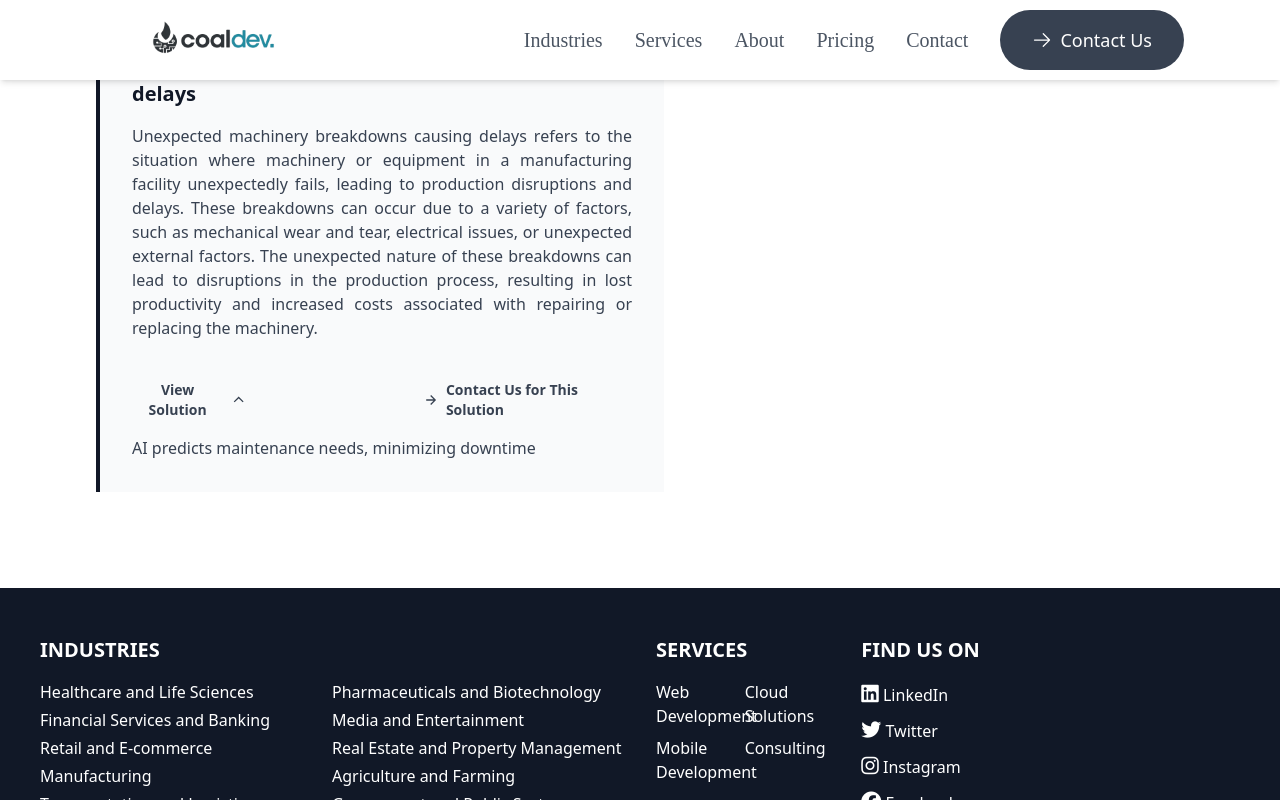
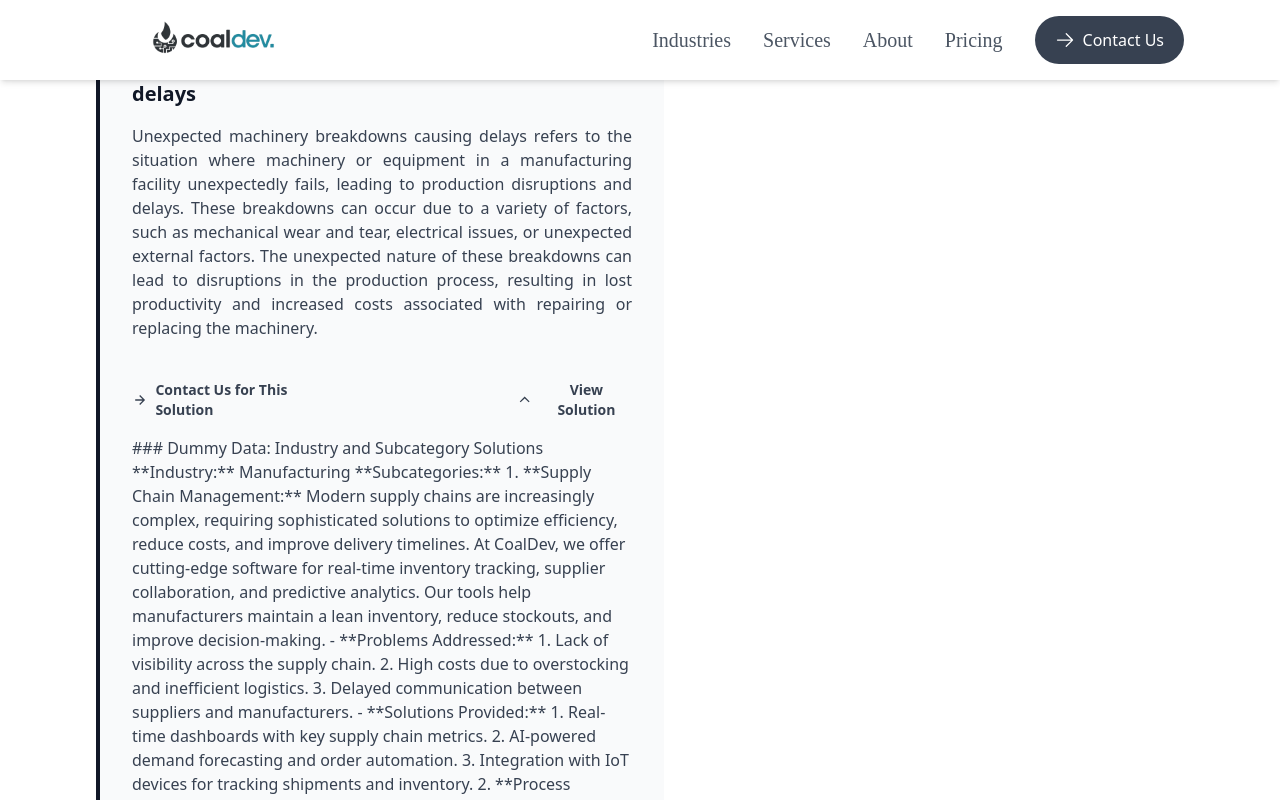
Before and after one commit to AliAzhar5/Coaldev-Websit, a Vue app: page /industry/manufacturing in a window 1280 px wide. Both pictures are taken after a click on the button "View Solution". Shown: the part 924-1724 px from the top of the page. Built offline with nearby package versions, Linux system fonts and the light colour scheme.

Commit message:
Added Dummy data and refine contact Button Design

```diff
--- a/src/components/Header.vue
+++ b/src/components/Header.vue
@@ -46,11 +46,11 @@
           </div>
           <RouterLink
             to="/contact"
-            class="px-4 sm:px-6 md:px-8 py-2 sm:py-3 md:py-4 bg-gray-700 hover:bg-[#008C96] active:bg-[#008C96] text-white text-sm sm:text-base md:text-lg rounded-full transition-all duration-300 flex items-center gap-2 justify-center group"
+            class="px-3 sm:px-4 md:px-5 py-1 sm:py-2 md:py-3 bg-gray-700 hover:bg-[#008C96] active:bg-[#008C96] text-white text-xs sm:text-sm md:text-base rounded-full transition-all duration-300 flex items-center gap-2 justify-center group"
             @click="isMenuOpen = false"
           >
             <ArrowRightIcon
-              class="h-4 sm:h-5 w-4 sm:w-5 group-hover:translate-x-1 group-active:translate-x-1 transition-transform duration-300"
+              class="h-3 sm:h-4 md:h-5 w-3 sm:w-4 md:w-5 group-hover:translate-x-1 group-active:translate-x-1 transition-transform duration-300"
             />
             Contact Us
           </RouterLink>
@@ -72,6 +72,5 @@ const navitems = [
   { name: "Services", id: "/services" },
   { name: "About", id: "/about" },
   { name: "Pricing", id: "/pricing" },
-  { name: "Contact", id: "/contact" },
 ];
 </script>
--- a/src/views/IndustryDetails.vue
+++ b/src/views/IndustryDetails.vue
@@ -112,23 +112,6 @@
             <div
               class="mt-6 sm:mt-10 flex flex-col sm:flex-row items-start sm:items-center gap-4 sm:gap-44"
             >
-              <button
-                @click.stop="toggleSolution(index)"
-                class="text-sm font-semibold group-hover:text-white text-gray-700 flex items-center gap-2"
-              >
-                View Solution
-                <svg
-                  :class="{ 'rotate-180': openSolutions[index] }"
-                  class="w-4 h-4 transition-transform duration-300"
-                  xmlns="http://www.w3.org/2000/svg"
-                  viewBox="0 0 24 24"
-                  fill="none"
-                  stroke="currentColor"
-                  stroke-width="2"
-                >
-                  <path d="M19 9l-7 7-7-7" />
-                </svg>
-              </button>
               <router-link
                 :to="{ name: 'Contact' }"
                 class="text-sm font-semibold group-hover:text-white text-gray-700 flex items-center gap-2"
@@ -145,6 +128,23 @@
                 </svg>
                 Contact Us for This Solution
               </router-link>
+              <button
+                @click.stop="toggleSolution(index)"
+                class="text-sm font-semibold group-hover:text-white text-gray-700 flex items-center gap-2"
+              >
+                <svg
+                  :class="{ 'rotate-180': openSolutions[index] }"
+                  class="w-4 h-4 transition-transform duration-300"
+                  xmlns="http://www.w3.org/2000/svg"
+                  viewBox="0 0 24 24"
+                  fill="none"
+                  stroke="currentColor"
+                  stroke-width="2"
+                >
+                  <path d="M19 9l-7 7-7-7" />
+                </svg>
+                View Solution
+              </button>
             </div>
             <div
               v-if="openSolutions[index]"
@@ -154,7 +154,71 @@
                 'opacity-0': !openSolutions[index],
               }"
             >
-              {{ selectedSubcategory.solutions[index] }}
+              ### Dummy Data: Industry and Subcategory Solutions **Industry:**
+              Manufacturing **Subcategories:** 1. **Supply Chain Management:**
+              Modern supply chains are increasingly complex, requiring
+              sophisticated solutions to optimize efficiency, reduce costs, and
+              improve delivery timelines. At CoalDev, we offer cutting-edge
+              software for real-time inventory tracking, supplier collaboration,
+              and predictive analytics. Our tools help manufacturers maintain a
+              lean inventory, reduce stockouts, and improve decision-making. -
+              **Problems Addressed:** 1. Lack of visibility across the supply
+              chain. 2. High costs due to overstocking and inefficient
+              logistics. 3. Delayed communication between suppliers and
+              manufacturers. - **Solutions Provided:** 1. Real-time dashboards
+              with key supply chain metrics. 2. AI-powered demand forecasting
+              and order automation. 3. Integration with IoT devices for tracking
+              shipments and inventory. 2. **Process Automation:** Automating
+              repetitive and time-consuming processes can save time, reduce
+              human error, and improve productivity. Our solutions include
+              robotics process automation (RPA), automated workflows, and
+              intelligent document processing. With these tools, manufacturers
+              can focus on innovation while routine tasks are handled
+              seamlessly. - **Problems Addressed:** 1. Manual handling of
+              production schedules and reports. 2. Inefficient resource
+              allocation leading to downtime. 3. Difficulty in scaling
+              operations without increasing headcount. - **Solutions Provided:**
+              1. RPA for automating repetitive tasks like data entry. 2.
+              Workflow management tools for better task allocation. 3.
+              Predictive maintenance software to minimize unplanned downtime. 3.
+              **Product Lifecycle Management (PLM):** Managing the entire
+              lifecycle of a product, from concept to retirement, requires
+              robust tools. CoalDev provides PLM solutions that streamline
+              design, testing, and market deployment. These tools enable
+              collaboration among design teams, track regulatory compliance, and
+              accelerate time-to-market. - **Problems Addressed:** 1.
+              Disconnected processes between R&D and production teams. 2.
+              Difficulty in tracking product revisions and updates. 3. High
+              costs due to inefficiencies in product testing. - **Solutions
+              Provided:** 1. Centralized platforms for collaboration across
+              teams. 2. Digital twin technology for virtual testing and
+              prototyping. 3. Regulatory tracking systems for compliance
+              reporting. 4. **Quality Management:** Ensuring consistent product
+              quality is vital for maintaining customer trust. Our quality
+              management software includes tools for monitoring production
+              metrics, managing audits, and automating defect tracking. With
+              data-driven insights, manufacturers can continuously improve their
+              processes. - **Problems Addressed:** 1. Inconsistent product
+              quality due to lack of standardization. 2. Time-consuming manual
+              audits and inspections. 3. Difficulty in identifying and
+              addressing defects promptly. - **Solutions Provided:** 1.
+              Automated quality checks using machine learning algorithms. 2.
+              Audit management software for streamlined inspections. 3. Root
+              cause analysis tools for identifying defect sources. 5.
+              **Sustainability and Energy Management:** Sustainability is no
+              longer optional; it's a necessity for modern manufacturers. Our
+              solutions help monitor energy usage, reduce waste, and ensure
+              compliance with environmental regulations. With actionable
+              insights, businesses can achieve their sustainability goals while
+              saving costs. - **Problems Addressed:** 1. High energy costs due
+              to inefficient systems. 2. Difficulty in meeting stringent
+              environmental regulations. 3. Lack of transparency in waste
+              management. - **Solutions Provided:** 1. Energy monitoring tools
+              integrated with smart meters. 2. Reporting software for regulatory
+              compliance. 3. Waste tracking systems to reduce material loss.
+              With our comprehensive solutions, CoalDev ensures that
+              manufacturing companies are equipped to tackle modern challenges
+              and maintain a competitive edge in their industries.
             </div>
           </div>
         </div>
```
